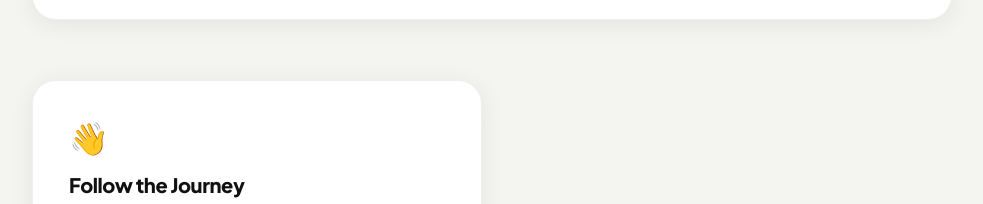
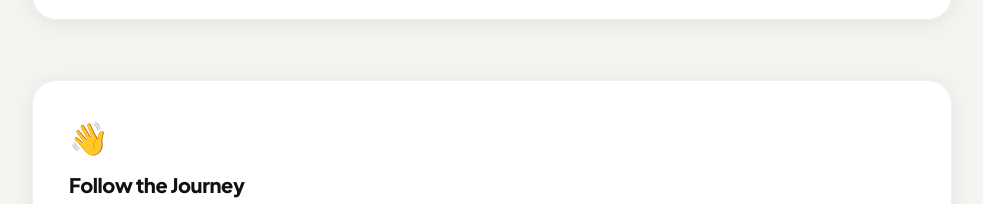
Before and after one commit to malukido/1-3-Challenge, a plain HTML site: page index.html in a window 1280 px wide. Shown: the part 4033-4237 px from the top of the page, without its empty margins (148-1131 px from the left). Drawn offline with nearby package versions, Linux system fonts and the light colour scheme.

Commit message:
Update index.html

```diff
--- a/index.html
+++ b/index.html
@@ -569,7 +569,7 @@
 
     /* ── CONNECT ── */
     .connect-section { max-width: 1000px; margin: 60px auto 0; padding: 0 40px; }
-    .connect-grid { display: grid; grid-template-columns: 1fr 1fr; gap: 20px; }
+    .connect-grid { display: grid; grid-template-columns: 1fr; gap: 20px; }
 
     .connect-card { background: #fff; border-radius: 24px; padding: 36px; box-shadow: 0 4px 24px rgba(0,0,0,0.07); border: 1px solid #efefef; position: relative; overflow: hidden; }
     .connect-card-icon { font-size: 2rem; margin-bottom: 14px; }
```
